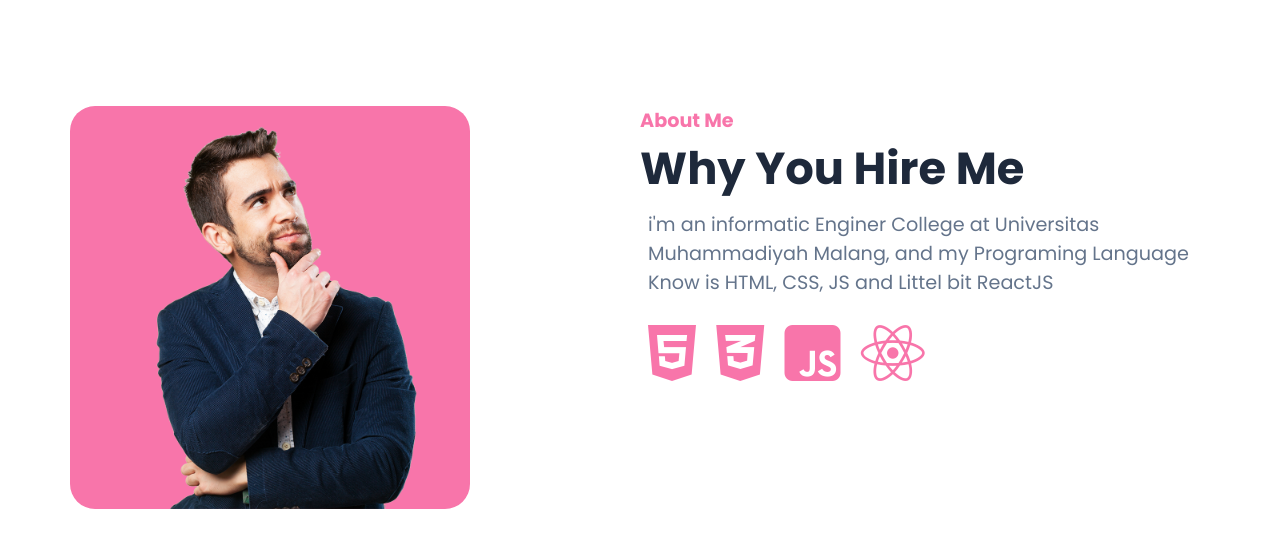
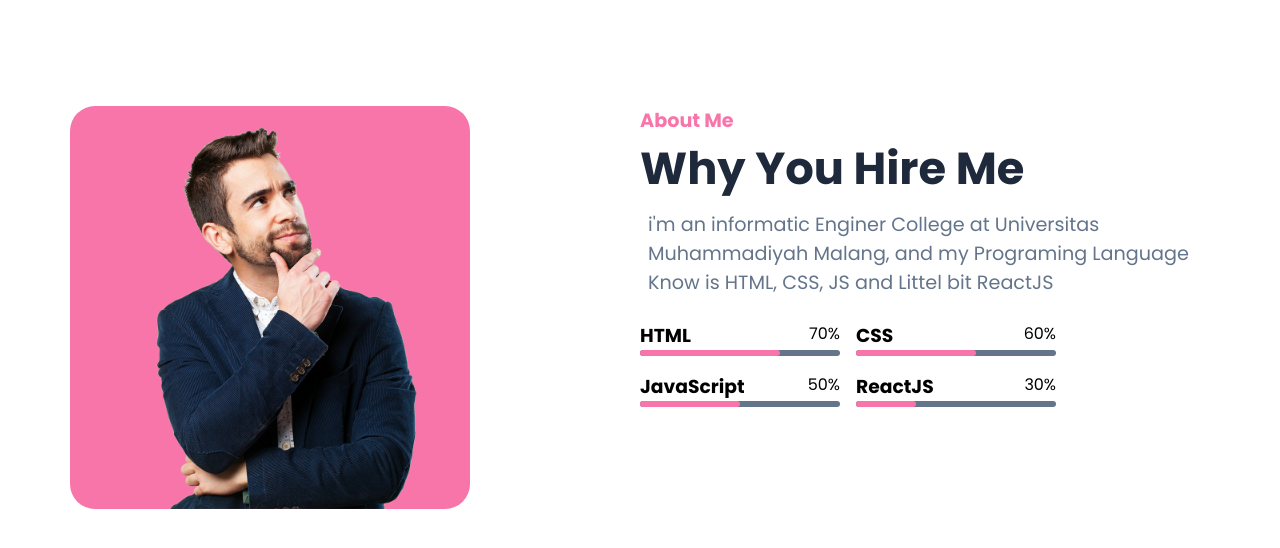
Before and after one commit to Alvinn500/inastTsabita, a plain HTML site: page index.html in a window 1280 px wide. Shown: the part 550-1098 px from the top of the page. Drawn offline with Linux system fonts and the light colour scheme.

Commit message:
add skill

```diff
--- a/assets/css/style.css
+++ b/assets/css/style.css
@@ -213,16 +213,58 @@ main {
     padding-inline: .5rem;
 }
 
-.about-section .text-wrap i {
-    color: var(--pink-color);
-    border-radius: 20px;
-    font-size: 4rem;
-    margin-inline: .5rem;
-    transition: 80ms ease-in-out;
+.about-section .text-wrap .skill-container {
+    display: flex;
+    gap: 0 1rem;
+    flex-wrap: wrap;
 }
 
-.about-section .text-wrap i:hover {
-    transform: scale(1.3);
+.about-section .text-wrap .skill-container .skill-line {
+    background-color: var(--font-text-color);
+    height: 6px;
+    border-radius: 20px;
+    margin-bottom: 1rem;
+    width: 200px;
+    display: flex;
+    align-items: center;
+}
+
+.about-section .text-wrap .skill-container .skill-title {
+    display: flex;
+    justify-content: space-between;
+    width: 200px;
+}
+
+.about-section .text-wrap .skill-container .skill-line .html-line {
+    height: 6px;
+    width: 140px;
+    border-radius: 20px;
+    background-color: var(--pink-color);
+    color: #F875AA;
+}
+
+.about-section .text-wrap .skill-container .skill-line .css-line {
+    height: 6px;
+    width: 120px;
+    border-radius: 20px;
+    background-color: var(--pink-color);
+    color: #F875AA;
+}
+
+.about-section .text-wrap .skill-container .skill-line .js-line {
+    height: 6px;
+    width: 100px;
+    border-radius: 20px;
+    background-color: var(--pink-color);
+    color: #F875AA;
+}
+
+.about-section .text-wrap .skill-container .skill-line .react-line {
+    height: 6px;
+    width: 60px;
+    border-radius: 20px;
+    background-color: var(--pink-color);
+    color: #F875AA;
 }
 
 /* Portofolio Styling */
--- a/index.html
+++ b/index.html
@@ -3,7 +3,7 @@
 <head>
     <meta charset="UTF-8">
     <meta name="viewport" content="width=device-width, initial-scale=1.0">
-    <title>Portofilio</title>
+    <title>MyPortofilio</title>
     <script src="https://kit.fontawesome.com/98715ef29d.js" crossorigin="anonymous"></script>
     <link rel="stylesheet" href="assets/css/style.css">
 </head>
@@ -55,10 +55,32 @@
                         i'm an informatic Enginer College at Universitas Muhammadiyah Malang, and
                         my Programing Language Know is HTML, CSS, JS and Littel bit ReactJS
                     </p>
-                    <i class="fa-brands fa-html5"></i>
-                    <i class="fa-brands fa-css3-alt"></i>
-                    <i class="fa-brands fa-square-js"></i>
-                    <i class="fa-brands fa-react"></i>
+                    <div class="skill-container">
+                        <div class="skill-wrap">
+                            <div class="skill-title"><h3>HTML</h3>70%</div>
+                            <div class="skill-line">
+                                <div class="html-line"></div>
+                            </div>
+                        </div>
+                        <div class="skill-wrap">
+                            <div class="skill-title"><h3>CSS</h3>60%</div>
+                            <div class="skill-line">
+                                <span class="css-line"></span>
+                            </div>
+                        </div>
+                        <div class="skill-wrap">
+                            <div class="skill-title"><h3>JavaScript</h3>50%</div>
+                            <div class="skill-line">
+                                <span class="js-line"></span>
+                            </div>
+                        </div>
+                        <div class="skill-wrap">
+                            <div class="skill-title"><h3>ReactJS</h3>30%</div>
+                            <div class="skill-line">
+                                <span class="react-line"></span>
+                            </div>
+                        </div>
+                    </div>
                 </div>
             </section>
             <section class="portofolio-section" id="project">
```
